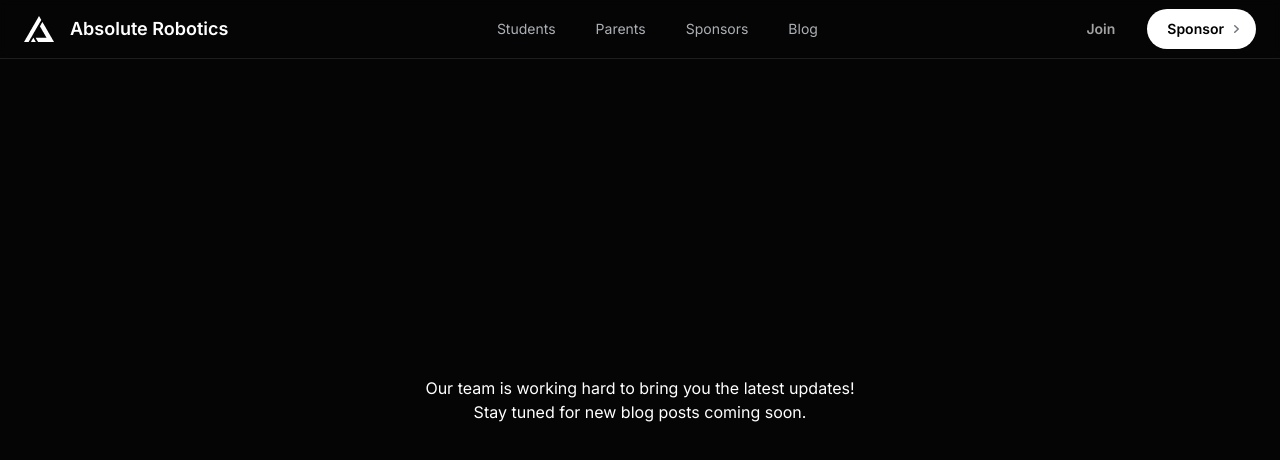
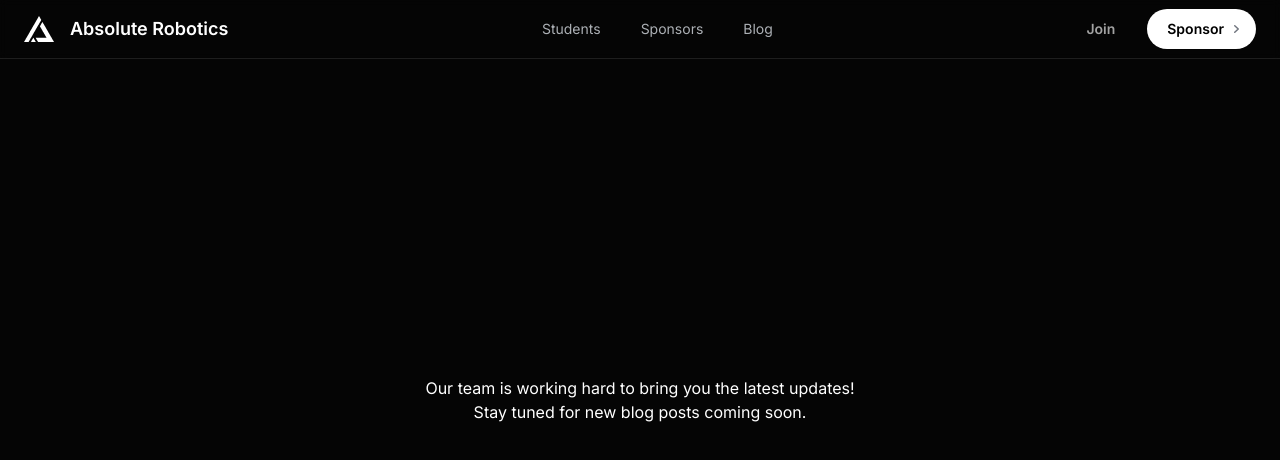
Before and after one commit to benceruleanlu/Team-Website, a Next.js app: page /blog in a window 1280 px wide. Shown: the top 460 px of the page. Built offline with nearby package versions, Linux system fonts and the light colour scheme.

Commit message:
Temporarily remove /parents

```diff
--- a/app/components/navbar.tsx
+++ b/app/components/navbar.tsx
@@ -17,9 +17,6 @@ export default function Navbar() {
         <ul className="hidden flex-row items-center space-x-10 text-sm text-[#f1f7feb5] lg:flex">
           <li>
             <Link href="/join">Students</Link>
-          </li>
-          <li>
-            <Link href="/parents">Parents</Link>
           </li>
           <li>
             <Link href="/sponsor">Sponsors</Link>
```
